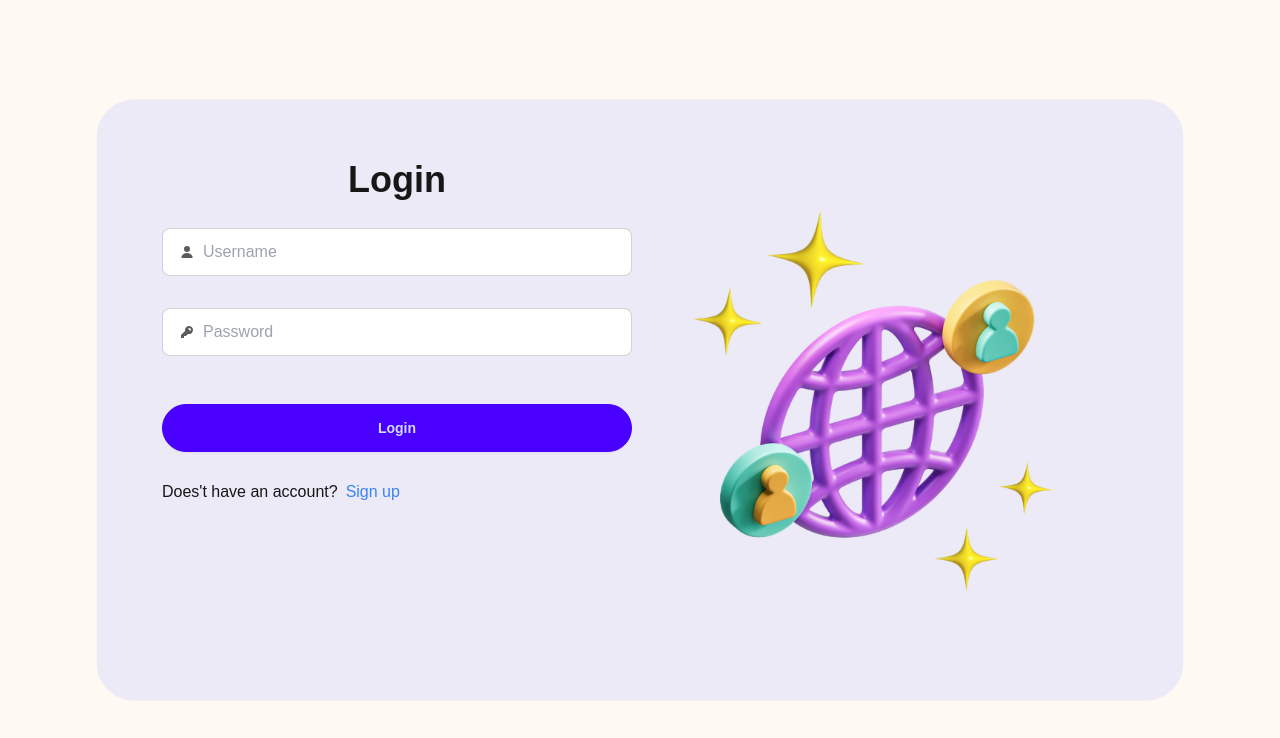
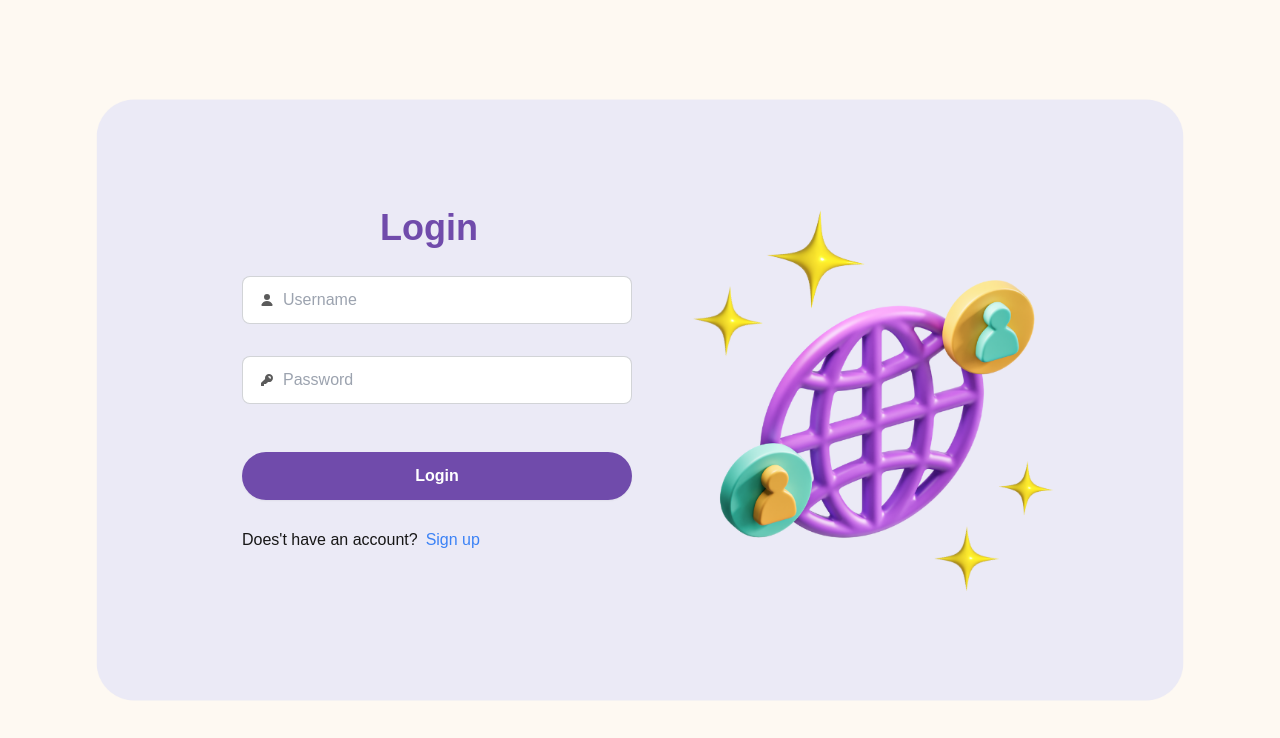
Before and after one commit to ParimaSA/Queue_Management, a Next.js app in the folder frontend/: page /business/login in a window 1280 px wide. Shown: the top 738 px of the page. Built offline with nearby package versions, Linux system fonts and the light colour scheme.

Commit message:
Change color and style of Login page

```diff
--- a/frontend/app/business/login/page.tsx
+++ b/frontend/app/business/login/page.tsx
@@ -58,10 +58,10 @@ const LoginForm: React.FC = () => {
         {error && <p className="text-red-500">{error}</p>} {/* Display error message */}
 
         <div className='grid grid-cols-8 gap-4'>
-          <div className='col-start-2 col-span-3 flex flex-col'>
-            <label className='text-4xl text-center font-bold'>Login</label>
+          <div className='col-start-2 col-span-3 flex flex-col mt-12'>
+            <label className='text-4xl text-center text-darkPurple2 font-bold ml-16'>Login</label>
             <div className='pt-7'/>
-              <div className="input input-bordered flex items-center gap-2">
+              <div className="input input-bordered flex items-center gap-2 ml-20">
               <svg
                 xmlns="http://www.w3.org/2000/svg"
                 viewBox="0 0 16 16"
@@ -81,7 +81,7 @@ const LoginForm: React.FC = () => {
               />
             </div>
             <div className='pt-8'/>
-            <div className="input input-bordered flex items-center gap-2">
+            <div className="input input-bordered flex items-center gap-2 ml-20">
               <svg
                 xmlns="http://www.w3.org/2000/svg"
                 viewBox="0 0 16 16"
@@ -105,11 +105,11 @@ const LoginForm: React.FC = () => {
               />
             </div>
             <div className='pt-12'/>
-            <button type="submit" className='btn btn-primary w-full rounded-full'>Login</button>
+            <button type="submit" className='btn btn-primary w-auto rounded-full ml-20 bg-darkPurple2 text-white text-base border-none hover:bg-purple-900'>Login</button>
             <div className='pt-7'/>
-            <div className='flex items-center space-x-2'>
+            <div className='flex items-center space-x-2 ml-20'>
               <label>Does't have an account?</label>
-              <Link href='/signup' className='text-blue-500 hover:underline'>Sign up</Link>
+              <Link href='/business/signup' className='text-blue-500 hover:underline'>Sign up</Link>
             </div>
           </div>
         </div>
```
